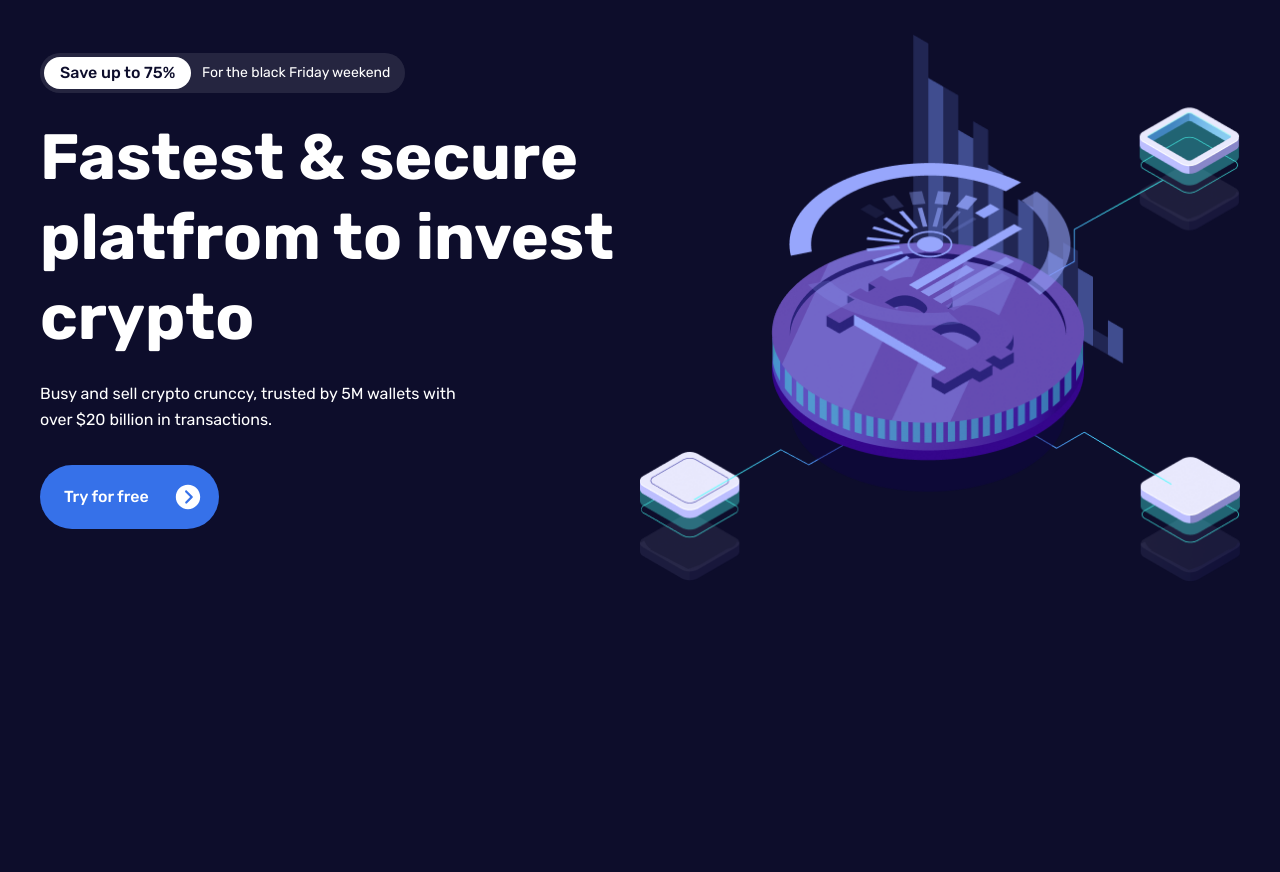
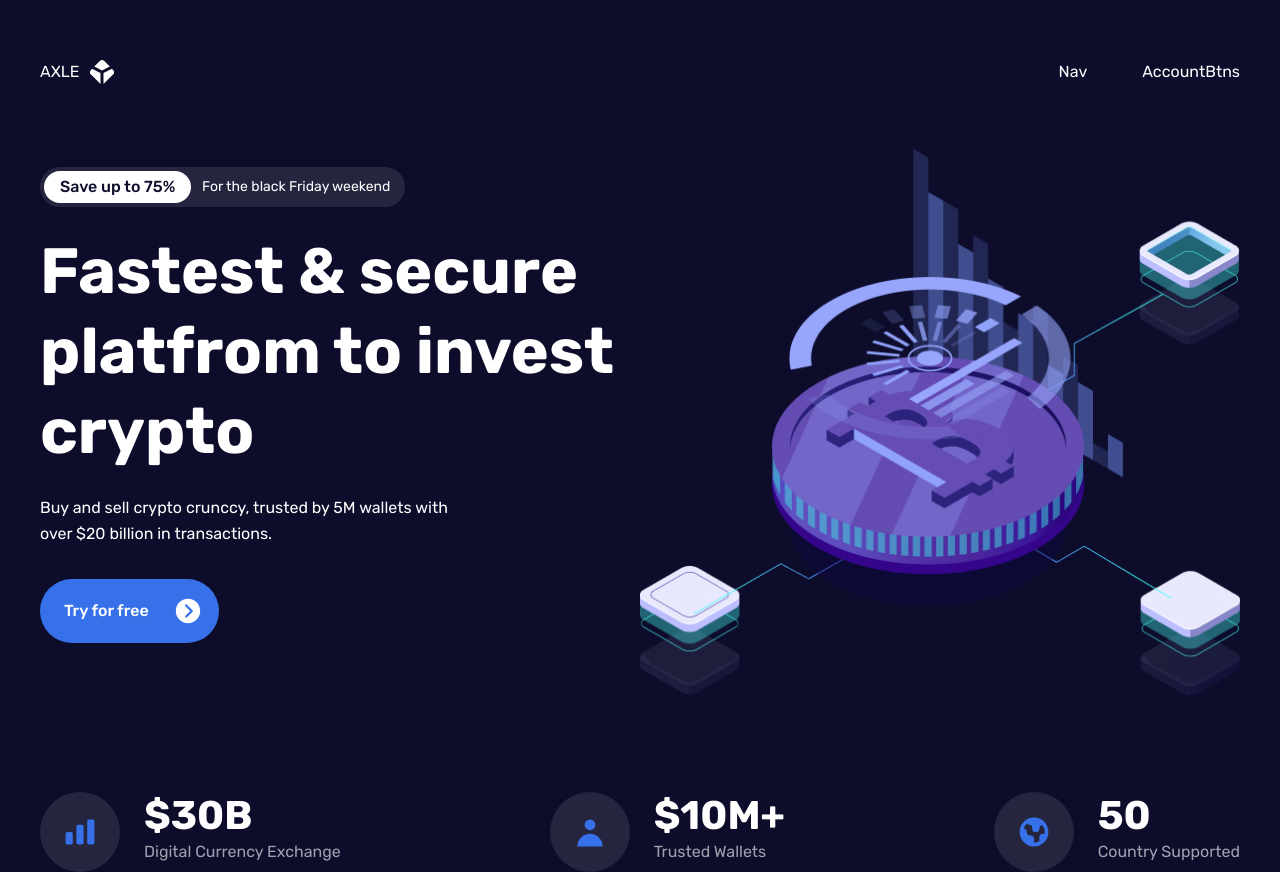
Before and after one commit to Max-Aref/axle-crypto-exchange-react-tailwind, a React (Create React App) app in the folder axle-cryptocurrency/: page / in a window 1280 px wide. Before the commit the page ends 800 px from the top, so only its background shows below. Built offline with nearby package versions, Linux system fonts and the light colour scheme; the HTML template or start-up script is replaced by a standard one.

Commit message:
added stats component, toggle icons atoggle side menu

```diff
--- a/axle-cryptocurrency/package.json
+++ b/axle-cryptocurrency/package.json
@@ -9,10 +9,12 @@
     "react": "^18.2.0",
     "react-dom": "^18.2.0",
     "react-scripts": "5.0.1",
+    "react-tagcloud": "^2.3.1",
     "web-vitals": "^2.1.4"
   },
   "scripts": {
-    "start": "react-scripts start",
+
+    "start": "set PORT=3006 && react-scripts start",
     "build": "react-scripts build",
     "test": "react-scripts test",
     "eject": "react-scripts eject"
--- a/axle-cryptocurrency/src/App.js
+++ b/axle-cryptocurrency/src/App.js
@@ -1,21 +1,37 @@
-import React, { useEffect } from "react";
+import React, { useEffect, useState } from "react";
 // animation aos library
-import Aos from 'aos';
-import 'aos/dist/aos.css'
+import Aos from "aos";
+import "aos/dist/aos.css";
 // components
+import Header from "./components/Header";
 import Hero from "./components/Hero";
+import NavMobile from "./components/NavMobile";
+import Stats from "./components/Stats";
 
 const App = () => {
+  // mobile meuu state
+  const [mobileNav, setMobileNav] = useState(false);
 
-  useEffect(()=>{
+  // aos animation init
+  useEffect(() => {
     Aos.init({
-      duration:1000,
+      duration: 1000,
       delay: 200,
-    })
-  })
+    });
+  });
   return (
     <div className="overflow-hidden">
+      <Header setMobileNav={setMobileNav} />
       <Hero />
+      {/* mobile nav menu */}
+      <div
+        className={`${
+          mobileNav ? "right-0" : "-right-full"
+        } fixed z-10 top-0 h-full transition-all ease-in-out duration-800`}
+      >
+        <NavMobile setMobileNav={setMobileNav} />
+      </div>
+      <Stats />
     </div>
   );
 };
--- a/axle-cryptocurrency/src/components/Header.js
+++ b/axle-cryptocurrency/src/components/Header.js
@@ -1,7 +1,39 @@
-import React from 'react';
+import React from "react";
+import { SiBlockchaindotcom } from "react-icons/si";
+import { CgMenuRight } from "react-icons/cg";
+import Nav from "./Nav";
+import AccountBtns from "./AccountBtns";
 
-const Header = () => {
-  return <div>Header</div>;
+const Header = ({ setMobileNav }) => {
+  return (
+    <header
+      className="py-[30px] lg:pt-[60px]"
+      data-aos="fade-down"
+      data-aos-delay="900"
+      data-aos-duration="2000"
+    >
+      <div className="container mx-auto flex items-center justify-between">
+        {/* logo */}
+        <a href="/" className="flex">
+          <p className="pr-[10px] font-primary">AXLE</p>
+          <SiBlockchaindotcom className="text-2xl" />
+        </a>
+
+        {/* nav & btns */}
+        <div className="hidden lg:flex gap-x-[55px]">
+          <Nav />
+          <AccountBtns />
+        </div>
+        {/* toggle btn */}
+        <div
+          onClick={() => setMobileNav(true)}
+          className="lg:hidden cursor-pointer"
+        >
+          <CgMenuRight className="text-2xl" />
+        </div>
+      </div>
+    </header>
+  );
 };
 
 export default Header;
--- a/axle-cryptocurrency/src/components/Hero.js
+++ b/axle-cryptocurrency/src/components/Hero.js
@@ -1,6 +1,7 @@
 import React from "react";
 import Image from "./../assets/img/hero-img.png";
 import { IoIosArrowDroprightCircle } from "react-icons/io";
+
 const Hero = () => {
   return (
     <section>
@@ -23,7 +24,7 @@ const Hero = () => {
             </h1>
             <p className="max-w-[440px] leading-relaxed mb-8"
             data-aos='fade-down' data-aos-delay='600'>
-              Busy and sell crypto crunccy, trusted by 5M wallets with over $20
+              Buy and sell crypto crunccy, trusted by 5M wallets with over $20
               billion in transactions.
             </p>
             <button className="btn gap-x-6 pl-6 text-sm lg:h-16 lg:text-base" data-aos='fade-down' data-aos-delay='700'>
@@ -31,10 +32,11 @@ const Hero = () => {
               <IoIosArrowDroprightCircle className="text-2xl lg:text-3xl" />
             </button>
           </div>
-          {/* hero image */}
+          {/* hero image  */}
           <div className="flex-1">
-            <img src={Image} alt=""  data-aos='fade-up' data-aos-delay='600'/>{" "}
+            <img src={Image} alt=""  data-aos='fade-up' data-aos-delay='600'/>
           </div>
+
         </div>
       </div>
     </section>
--- a/axle-cryptocurrency/src/components/Nav.js
+++ b/axle-cryptocurrency/src/components/Nav.js
@@ -1,4 +1,5 @@
 import React from 'react';
+
 
 const Nav = () => {
   return <div>Nav</div>;
--- a/axle-cryptocurrency/src/components/NavMobile.js
+++ b/axle-cryptocurrency/src/components/NavMobile.js
@@ -1,7 +1,33 @@
-import React from 'react';
+import React from "react";
 
-const NavMobile = () => {
-  return <div>NavMobile</div>;
+// import data
+import { navData } from "../data";
+
+// importing react icons
+import { CgClose } from "react-icons/cg";
+
+const NavMobile = ({ setMobileNav }) => {
+  return (
+    <div className="lg:hidden bg-violet h-full top-0 bottom-0 w-80 flex justify-center items-center">
+      {/* closing icon */}
+      <div
+        className="top-2 left-2 absolute"
+        onClick={() => setMobileNav(false)}
+      >
+        <CgClose className="text-3xl" />
+      </div>
+      {/*menu items  */}
+      <ul className="text-xl flex flex-col gap-y-8">
+        {navData.map((item, index) => {
+          return (
+            <li key={item.index}>
+              <a href={item.href}> {item.name}</a>
+            </li>
+          );
+        })}
+      </ul>
+    </div>
+  );
 };
 
 export default NavMobile;
--- a/axle-cryptocurrency/src/components/Stats.js
+++ b/axle-cryptocurrency/src/components/Stats.js
@@ -1,7 +1,62 @@
-import React from 'react';
+import React from "react";
+
+// react icons
+import { HiChartBar, HiUser, HiGlobe } from "react-icons/hi";
 
 const Stats = () => {
-  return <div>Stats</div>;
+  return (
+    <section className="pt-24" data-aos="fade-up" data-aos-delay="1200">
+      <div className="container mx-auto">
+        {/* items container */}
+        <div className="flex flex-col gap-y-6 lg:flex-row lg:justify-between">
+          {/* item */}
+          <div className="flex items-center gap-x-6">
+            {/* item icon */}
+            <div className="bg-white/10 w-20 h-20 rounded-full flex items-center justify-center text-blue text-2xl lg:text-4xl ">
+              <HiChartBar />
+            </div>
+            {/* item text */}
+            <div>
+              <div className="text-2xl font-bold lg:text-[40px] lg:mb-2">
+                $30B
+              </div>
+              <div className="text-gray-400">Digital Currency Exchange</div>
+            </div>
+          </div>
+
+          {/* item 2*/}
+          <div className="flex items-center gap-x-6">
+            {/* item icon */}
+            <div className="bg-white/10 w-20 h-20 rounded-full flex items-center justify-center text-blue text-2xl lg:text-4xl ">
+              <HiUser />
+            </div>
+            {/* item text */}
+            <div>
+              <div className="text-2xl font-bold lg:text-[40px] lg:mb-2">
+                $10M+
+              </div>
+              <div className="text-gray-400">Trusted Wallets</div>
+            </div>
+          </div>
+
+          {/* item 3 */}
+          <div className="flex items-center gap-x-6">
+            {/* item icon */}
+            <div className="bg-white/10 w-20 h-20 rounded-full flex items-center justify-center text-blue text-2xl lg:text-4xl ">
+              <HiGlobe />
+            </div>
+            {/* item text */}
+            <div>
+              <div className="text-2xl font-bold lg:text-[40px] lg:mb-2">
+                50
+              </div>
+              <div className="text-gray-400">Country Supported</div>
+            </div>
+          </div>
+        </div>
+      </div>
+    </section>
+  );
 };
 
 export default Stats;
```
Also changed, not shown: 2 other files (tests, documents, lock files or other folders).
